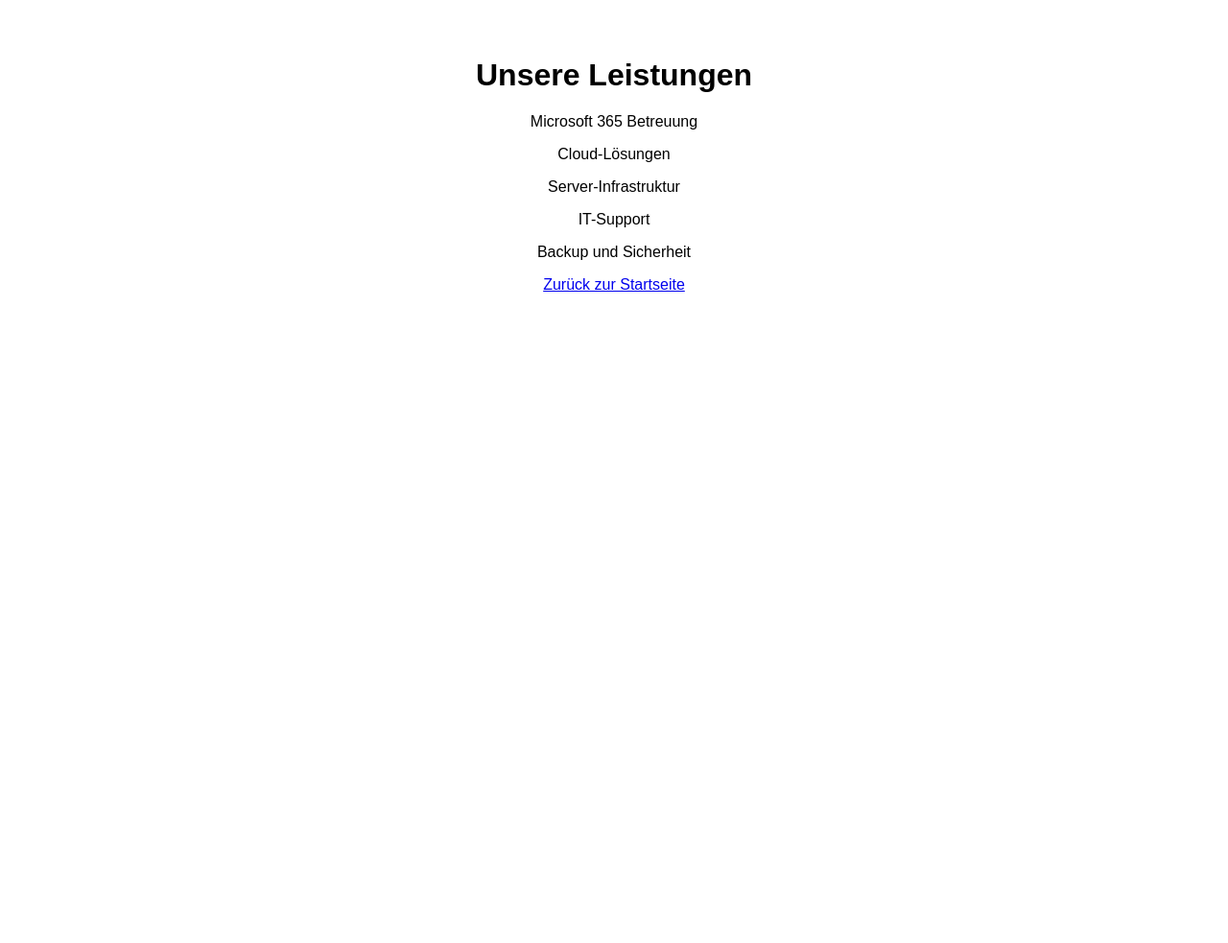
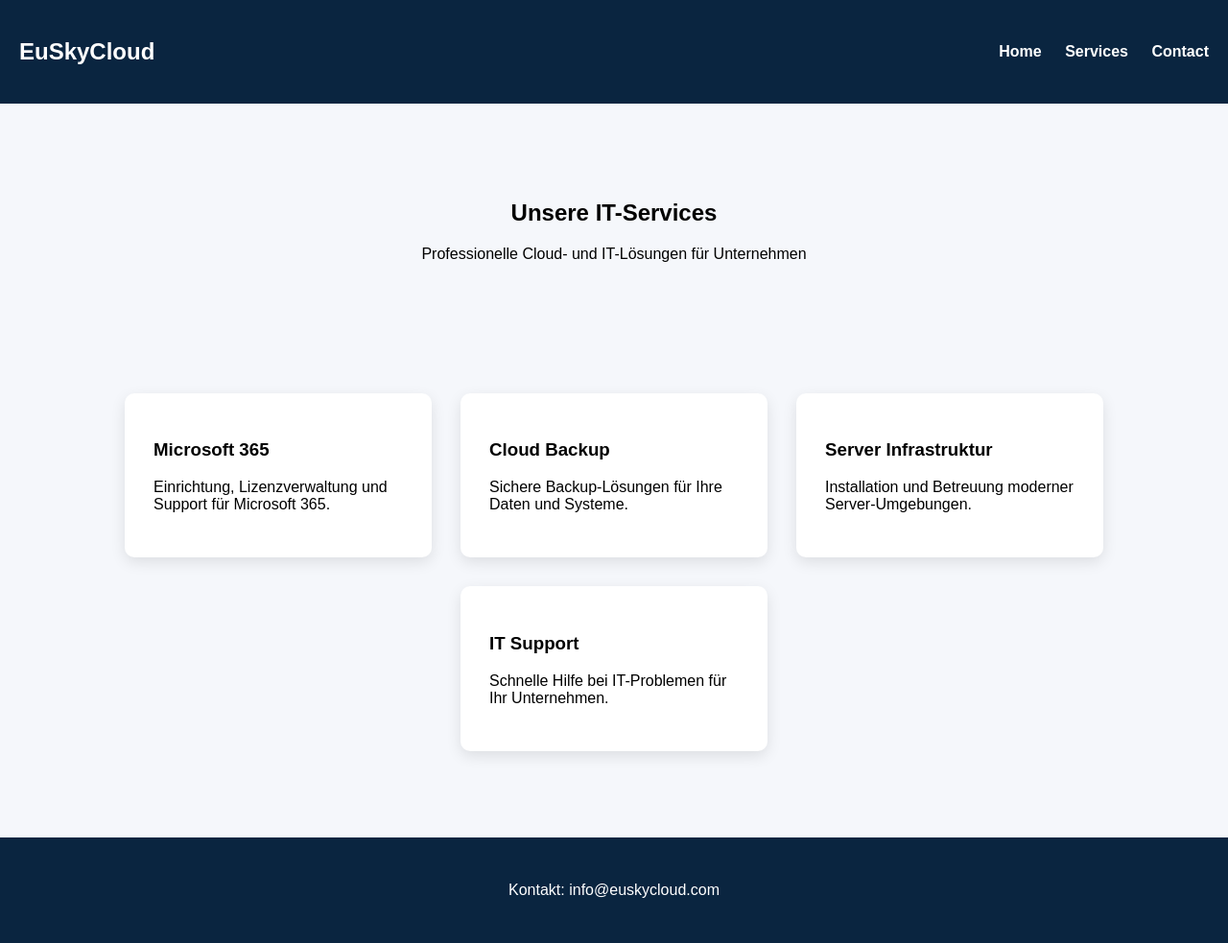
Before and after one commit to MTVeuskycloud/euskycloud.github.io, a plain HTML site: page services.html in a window 1280 px wide. Shown: the whole page at 96% size. Before the commit the page ends 800 px from the top, so only its background shows below. Drawn offline with Linux system fonts and the light colour scheme.

Commit message:
Update services.html

```diff
--- a/services.html
+++ b/services.html
@@ -1,21 +1,115 @@
 <!DOCTYPE html>
-<html>
+<html lang="de">
 <head>
 <meta charset="UTF-8">
-<title>EuSkyCloud - Leistungen</title>
+<title>EuSkyCloud – Services</title>
+
+<style>
+
+body{
+margin:0;
+font-family:Arial;
+background:#f5f7fb;
+}
+
+header{
+background:#0a2540;
+color:white;
+padding:20px;
+display:flex;
+justify-content:space-between;
+align-items:center;
+}
+
+nav a{
+color:white;
+margin-left:20px;
+text-decoration:none;
+font-weight:bold;
+}
+
+.section{
+text-align:center;
+padding:80px 20px;
+}
+
+.services{
+display:flex;
+justify-content:center;
+gap:30px;
+flex-wrap:wrap;
+padding:40px;
+}
+
+.card{
+background:white;
+padding:30px;
+width:260px;
+border-radius:10px;
+box-shadow:0 5px 15px rgba(0,0,0,0.1);
+}
+
+footer{
+text-align:center;
+padding:30px;
+background:#0a2540;
+color:white;
+margin-top:50px;
+}
+
+</style>
 </head>
 
-<body style="font-family:Arial; text-align:center; margin-top:60px;">
+<body>
 
-<h1>Unsere Leistungen</h1>
+<header>
 
-<p>Microsoft 365 Betreuung</p>
-<p>Cloud-Lösungen</p>
-<p>Server-Infrastruktur</p>
-<p>IT-Support</p>
-<p>Backup und Sicherheit</p>
+<h2>EuSkyCloud</h2>
 
-<p><a href="index.html">Zurück zur Startseite</a></p>
+<nav>
+<a href="index.html">Home</a>
+<a href="services.html">Services</a>
+<a href="contact.html">Contact</a>
+</nav>
+
+</header>
+
+<section class="section">
+
+<h1>Unsere IT-Services</h1>
+<p>Professionelle Cloud- und IT-Lösungen für Unternehmen</p>
+
+</section>
+
+<div class="services">
+
+<div class="card">
+<h3>Microsoft 365</h3>
+<p>Einrichtung, Lizenzverwaltung und Support für Microsoft 365.</p>
+</div>
+
+<div class="card">
+<h3>Cloud Backup</h3>
+<p>Sichere Backup-Lösungen für Ihre Daten und Systeme.</p>
+</div>
+
+<div class="card">
+<h3>Server Infrastruktur</h3>
+<p>Installation und Betreuung moderner Server-Umgebungen.</p>
+</div>
+
+<div class="card">
+<h3>IT Support</h3>
+<p>Schnelle Hilfe bei IT-Problemen für Ihr Unternehmen.</p>
+</div>
+
+</div>
+
+<footer>
+
+<p>Kontakt: info@euskycloud.com</p>
+
+</footer>
 
 </body>
 </html>
```
